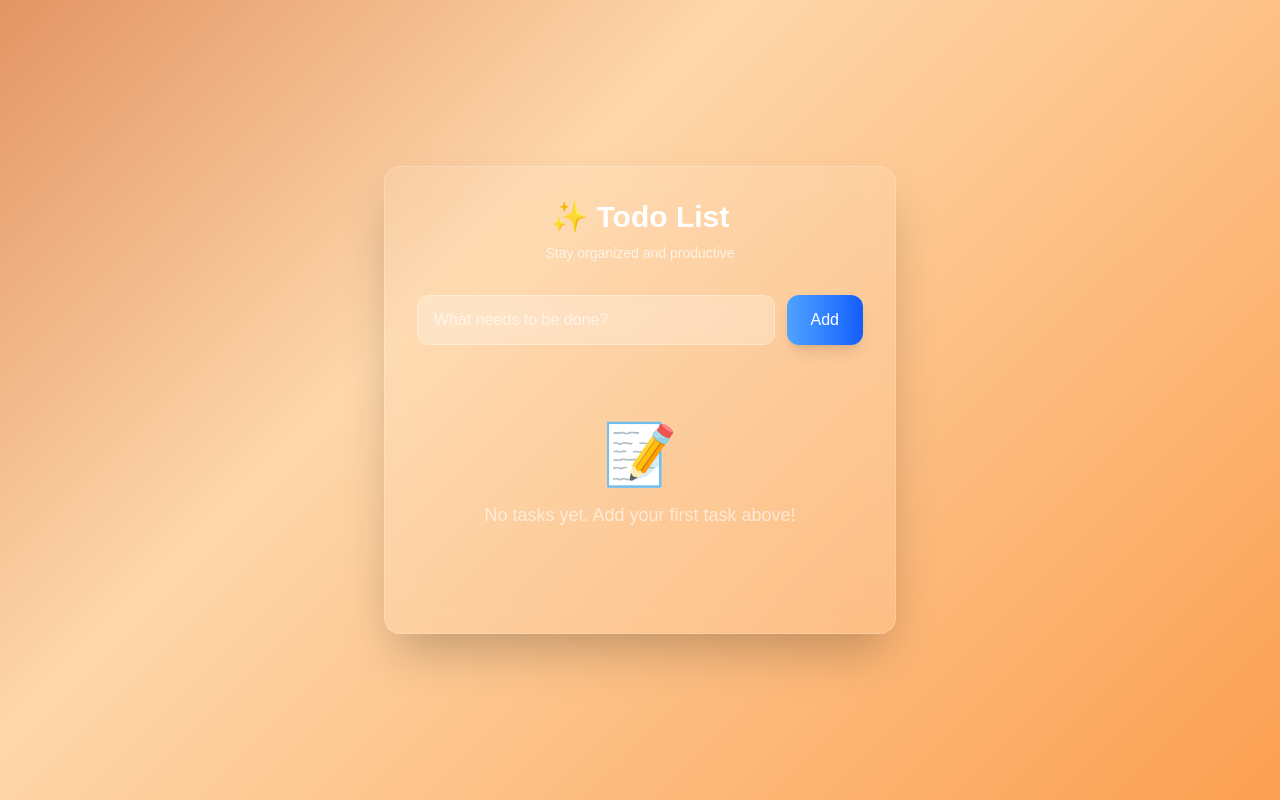
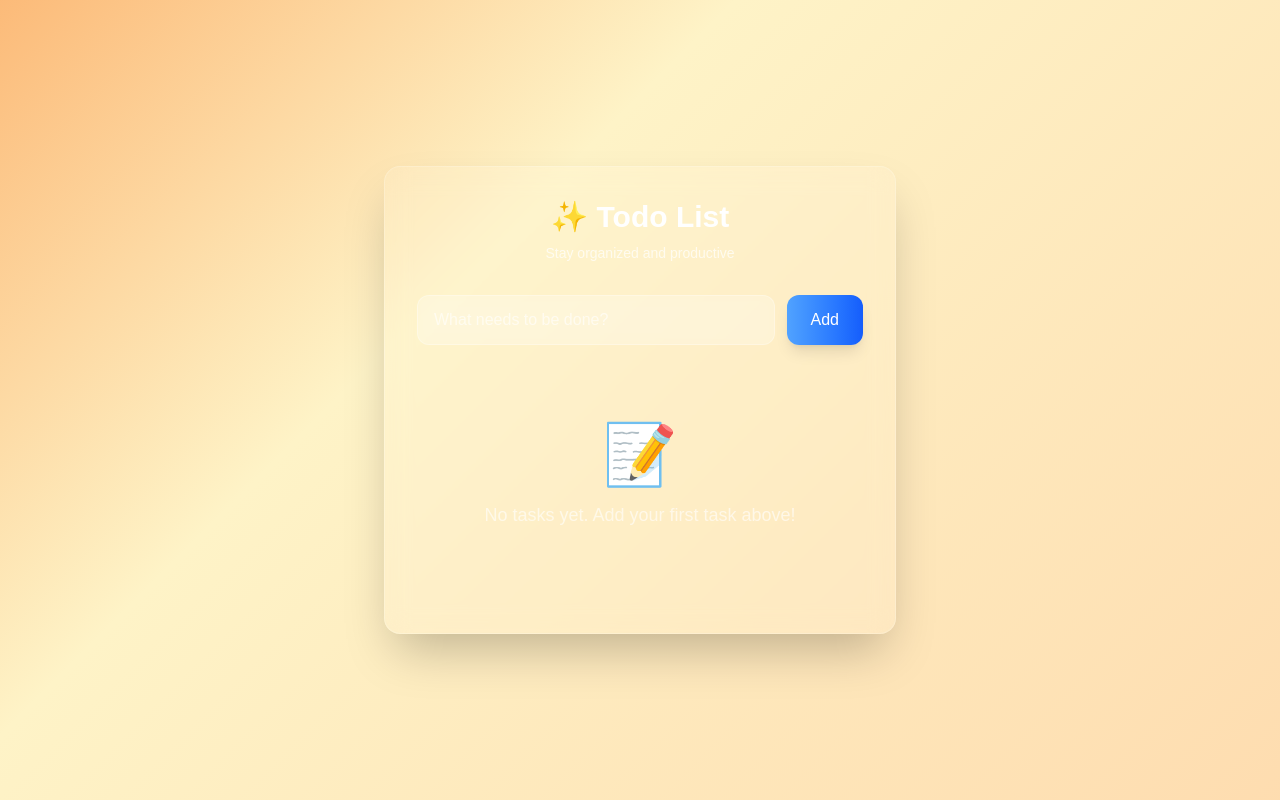
Before and after one commit to ns-test-org/simple-todo-list, a Next.js app in the folder packages/jam-notes/: page / in a window 1280 px wide. Built offline with nearby package versions, Linux system fonts and the light colour scheme.

Commit message:
AI chat session: Updated code and files

```diff
--- a/packages/jam-notes/src/app/globals.css
+++ b/packages/jam-notes/src/app/globals.css
@@ -26,7 +26,7 @@ html, body {
 }
 
 body {
-  background: linear-gradient(-45deg, #ea580c, #f97316, #fb923c, #fed7aa, #c2410c, #dc2626);
+  background: linear-gradient(-45deg, #fb923c, #fdba74, #fed7aa, #fef3c7, #f97316, #fb923c);
   background-size: 400% 400%;
   animation: gradient-shift 8s ease infinite;
   color: var(--foreground);
```
